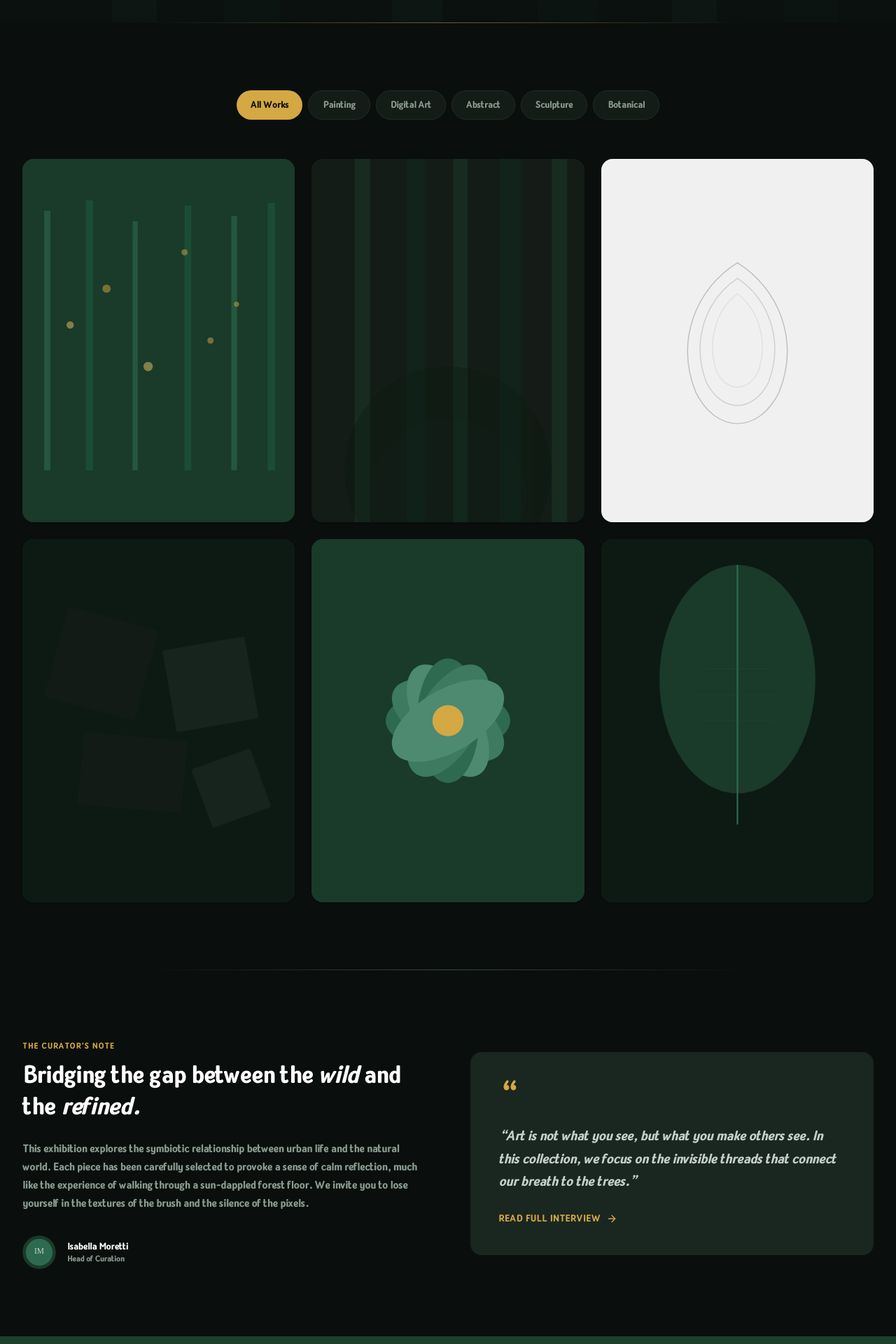
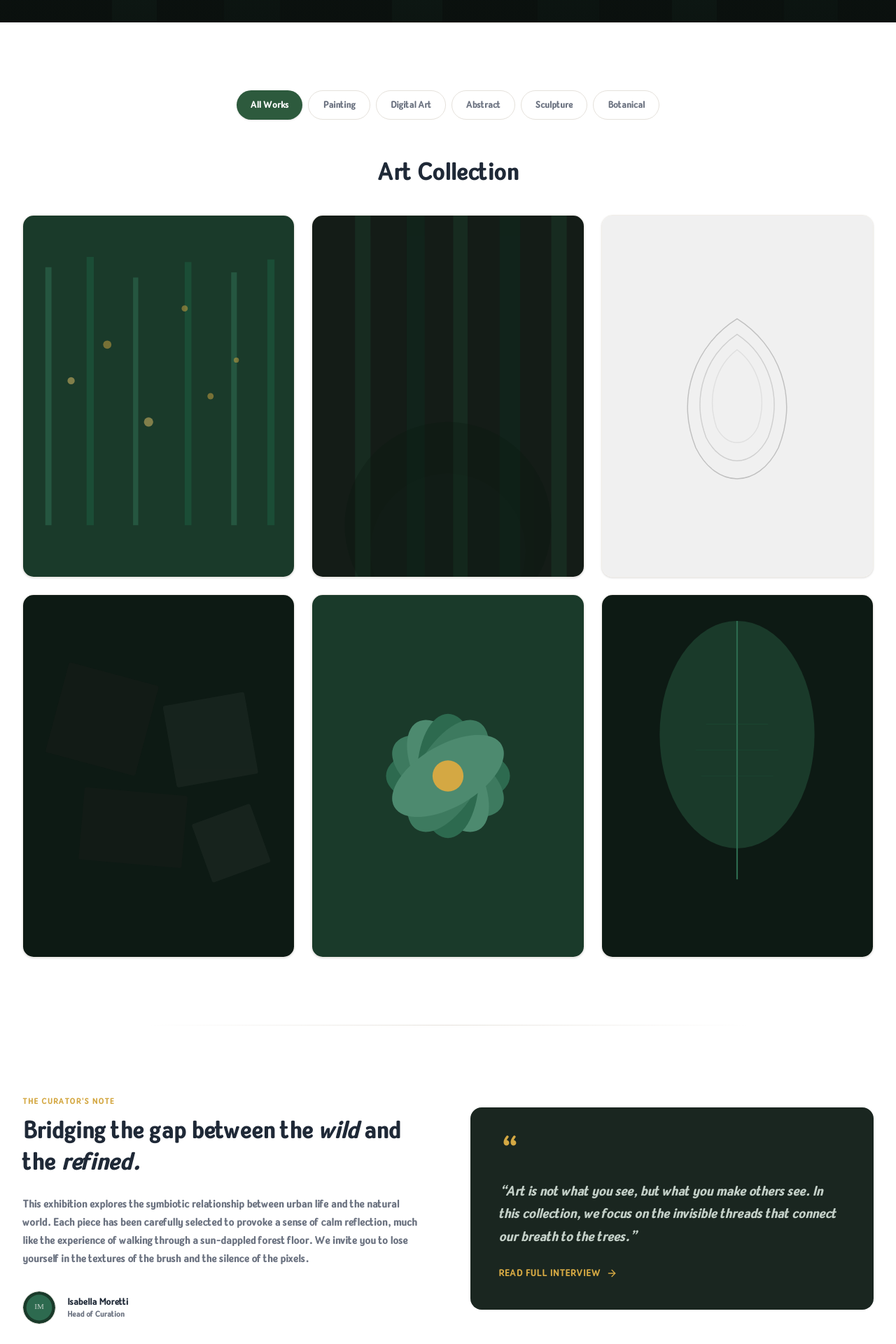
Before and after one commit to zoonfeedback-lab/cactus-coffee, a Next.js app: page /art in a window 1280 px wide. Shown: the part 680-2600 px from the top of the page at 70% size. Built offline with nearby package versions, Linux system fonts and the light colour scheme.

Commit message:
arts updated

```diff
--- a/src/app/art/page.tsx
+++ b/src/app/art/page.tsx
@@ -12,19 +12,19 @@ export const metadata: Metadata = {
 
 export default function ExhibitionPage() {
     return (
-        <main className="bg-[#0a0f0d]">
+        <main className="bg-white">
             <ExhibitionHero />
 
-            {/* Gold gradient divider — hero ➜ gallery */}
+            {/* Subtle divider — hero ➜ gallery */}
             <div className="flex justify-center">
-                <div className="h-px w-2/3 bg-gradient-to-r from-transparent via-[#d4a843]/50 to-transparent" />
+                <div className="h-px w-2/3 bg-gradient-to-r from-transparent via-border to-transparent" />
             </div>
 
             <FilterTabs categories={categories} items={galleryItems} />
 
-            {/* Muted green divider — gallery ➜ curator */}
+            {/* Subtle divider — gallery ➜ curator */}
             <div className="flex justify-center">
-                <div className="h-px w-2/3 bg-gradient-to-r from-transparent via-[#8a9b8f]/40 to-transparent" />
+                <div className="h-px w-2/3 bg-gradient-to-r from-transparent via-border to-transparent" />
             </div>
 
             <CuratorSection curator={curator} />
--- a/src/components/exhibition/CuratorSection.tsx
+++ b/src/components/exhibition/CuratorSection.tsx
@@ -10,7 +10,7 @@ interface CuratorSectionProps {
 
 export default function CuratorSection({ curator: c }: CuratorSectionProps) {
     return (
-        <section id="curator" className="bg-[#0a0f0d] py-16 sm:py-24">
+        <section id="curator" className="bg-white py-16 sm:py-24">
             <Container>
                 <div className="grid items-center gap-10 lg:grid-cols-2 lg:gap-16">
                     {/* Left — Curator bio */}
@@ -19,18 +19,18 @@ export default function CuratorSection({ curator: c }: CuratorSectionProps) {
                             <span className="mb-3 inline-block text-xs font-semibold uppercase tracking-widest text-[#d4a843]">
                                 The Curator&apos;s Note
                             </span>
-                            <h2 className="mb-6 font-heading text-3xl font-bold leading-tight text-white sm:text-4xl">
+                            <h2 className="mb-6 font-heading text-3xl font-bold leading-tight text-text-main sm:text-4xl">
                                 Bridging the gap between the{' '}
                                 <span className="italic">wild</span> and the{' '}
                                 <span className="italic">refined.</span>
                             </h2>
-                            <p className="mb-8 text-sm leading-relaxed text-[#8a9b8f] sm:text-base">
+                            <p className="mb-8 text-sm leading-relaxed text-text-light sm:text-base">
                                 {c.bio}
                             </p>
 
                             {/* Curator avatar */}
                             <div className="flex items-center gap-4">
-                                <div className="relative h-12 w-12 overflow-hidden rounded-full">
+                                <div className="relative h-12 w-12 overflow-hidden rounded-full border border-border">
                                     <Image
                                         src={c.image}
                                         alt={c.name}
@@ -40,8 +40,8 @@ export default function CuratorSection({ curator: c }: CuratorSectionProps) {
                                     />
                                 </div>
                                 <div>
-                                    <p className="text-sm font-semibold text-white">{c.name}</p>
-                                    <p className="text-xs text-[#8a9b8f]">{c.role}</p>
+                                    <p className="text-sm font-semibold text-text-main">{c.name}</p>
+                                    <p className="text-xs text-text-light">{c.role}</p>
                                 </div>
                             </div>
                         </div>
--- a/src/components/exhibition/FilterTabs.tsx
+++ b/src/components/exhibition/FilterTabs.tsx
@@ -20,7 +20,7 @@ export default function FilterTabs({ categories, items }: FilterTabsProps) {
             : items.filter((item) => item.category === activeSlug);
 
     return (
-        <section id="gallery" className="bg-[#0a0f0d] py-16 sm:py-24">
+        <section id="gallery" className="bg-white py-16 sm:py-24">
             <Container>
                 {/* Tabs — horizontal scroll on mobile */}
                 <div className="mb-12 flex items-center justify-center">
@@ -31,14 +31,21 @@ export default function FilterTabs({ categories, items }: FilterTabsProps) {
                                 type="button"
                                 onClick={() => setActiveSlug(cat.slug)}
                                 className={`shrink-0 rounded-full px-5 py-2.5 text-sm font-medium transition-all duration-200 ${activeSlug === cat.slug
-                                    ? 'bg-[#d4a843] text-[#0a0f0d]'
-                                    : 'border border-[#1e2e25] bg-[#141c17] text-[#8a9b8f] hover:border-[#d4a843]/30 hover:text-[#c4d0c8]'
+                                    ? 'bg-primary text-white shadow-sm'
+                                    : 'border border-border bg-white text-text-light hover:border-primary/30 hover:text-primary'
                                     }`}
                             >
                                 {cat.label}
                             </button>
                         ))}
                     </div>
+                </div>
+
+                {/* Section heading */}
+                <div className="mb-10 text-center">
+                    <h2 className="font-heading text-2xl font-bold text-text-main sm:text-3xl lg:text-4xl">
+                        Art Collection
+                    </h2>
                 </div>
 
                 {/* Gallery grid */}
@@ -56,7 +63,7 @@ export default function FilterTabs({ categories, items }: FilterTabsProps) {
                 </div>
 
                 {filteredItems.length === 0 && (
-                    <p className="py-20 text-center text-[#8a9b8f]">
+                    <p className="py-20 text-center text-text-light">
                         No works found in this category yet.
                     </p>
                 )}
--- a/src/components/plants/CategoryChips.tsx
+++ b/src/components/plants/CategoryChips.tsx
@@ -50,7 +50,7 @@ export default function CategoryChips({ categories, plants }: CategoryChipsProps
                 </div>
 
                 {/* Plant grid */}
-                <div className="grid gap-6 sm:grid-cols-2 lg:grid-cols-4">
+                <div className="grid gap-6 sm:grid-cols-3 lg:grid-cols-4">
                     {filteredPlants.map((plant, index) => (
                         <AnimateOnScroll
                             key={plant.id}
--- a/src/components/ui/GalleryCard.tsx
+++ b/src/components/ui/GalleryCard.tsx
@@ -8,7 +8,7 @@ interface GalleryCardProps {
 
 export default function GalleryCard({ item }: GalleryCardProps) {
     return (
-        <article className="group relative h-full overflow-hidden rounded-2xl bg-[#1a2620] shadow-sm transition-all duration-300 hover:shadow-xl">
+        <article className="group relative h-full overflow-hidden rounded-2xl border border-border-light bg-white shadow-sm transition-all duration-300 hover:shadow-xl">
             <div className="relative aspect-[3/2] w-full overflow-hidden sm:aspect-[3/4]">
                 <Image
                     src={item.image}
--- a/src/components/ui/PlantDetailCard.tsx
+++ b/src/components/ui/PlantDetailCard.tsx
@@ -11,7 +11,7 @@ export default function PlantDetailCard({ plant }: PlantDetailCardProps) {
     return (
         <article className="group flex h-full flex-col overflow-hidden rounded-2xl border border-border-light bg-white shadow-sm transition-all duration-300 hover:-translate-y-1 hover:shadow-lg">
             {/* Image */}
-            <div className="relative aspect-[4/5] overflow-hidden bg-surface-alt">
+            <div className="relative aspect-square overflow-hidden bg-surface-alt">
                 <Image
                     src={plant.image}
                     alt={plant.name}
```
